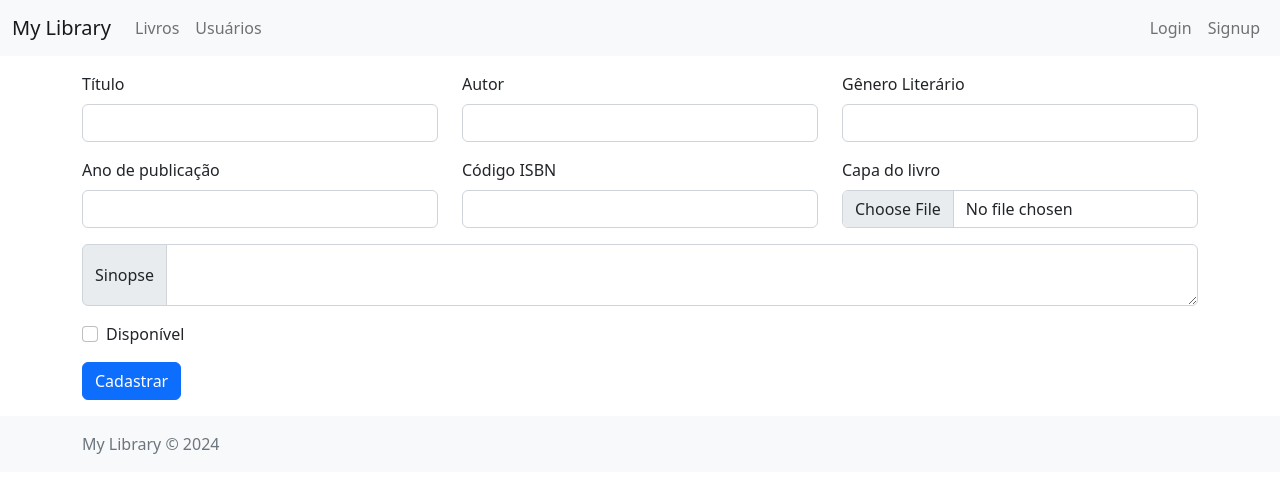
After one commit to MF-Guilherme/library-management, a Django app: page /library/book_register/ in a window 1280 px wide. The commit adds this page. Shown: the top 493 px of the page. Run offline with Django 5.2, Linux system fonts and the light colour scheme.

Commit message:
feat(book_register):Book register implemented (no validations)

```diff
--- /dev/null
+++ b/library/templates/book_register.html
@@ -0,0 +1,45 @@
+{% extends "base_generic.html" %}
+
+<!-- title, author, year, genre, isbn, cover_image -->
+{% block content %}
+<form method="POST" enctype="multipart/form-data"> {% csrf_token %}
+    <div class="row">
+        <div class="col mb-3">
+            <label for="book_title" class="form-label">Título</label>
+            <input type="text" class="form-control" id="book_title" name="title">
+        </div>
+        <div class="col mb-3">
+            <label for="book_author" class="form-label">Autor</label>
+            <input type="text" class="form-control" id="book_author" name="author">
+        </div>
+        <div class="col mb-3">
+            <label for="book_genre" class="form-label">Gênero Literário</label>
+            <input type="text" class="form-control" id="book_genre" name="genre">
+        </div>
+    </div>
+    <div class="row">
+        <div class="col mb-3">
+            <label for="book_year" class="form-label">Ano de publicação</label>
+            <input type="text" class="form-control" id="book_year" name="year">
+        </div>
+        <div class="col mb-3">
+            <label for="book_isbn" class="form-label">Código ISBN</label>
+            <input type="text" class="form-control" id="book_isbn" name="isbn">
+        </div>
+        <div class="col mb-3">
+            <label for="book_cover" class="form-label">Capa do livro</label>
+            <input class="form-control" type="file" id="book_cover" name="book_cover">
+        </div>
+    </div>
+    <div class="input-group mb-3">
+        <span class="input-group-text">Sinopse</span>
+        <textarea class="form-control" aria-label="With textarea" name="synopsis"></textarea>
+    </div>
+    <div class="mb-3 form-check">
+        <input type="checkbox" class="form-check-input" id="book_avaible" name="book_avaible">
+        <label class="form-check-label" for="book_avaible">Disponível</label>
+    </div>
+    <button type="submit" class="btn btn-primary">Cadastrar</button>
+</form>
+
+{% endblock content %}
--- a/library/templates/books.html
+++ b/library/templates/books.html
@@ -1,7 +1,9 @@
 {% extends "base_generic.html" %}
 
 {% block content %}
-    <table class="table table-hover">
+
+    <a class="btn btn-primary" href="{% url "library:book_register" %}">Cadastrar novo livro</a>
+    <table class="table table-hover mt-3">
         <thead class="table-light text-center">
             <th>Título</th>
             <th>Autor</th>
--- a/library/urls.py
+++ b/library/urls.py
@@ -5,5 +5,6 @@ app_name = 'library'
 
 urlpatterns = [
     path('', views.home, name='home'),
-    path('library/books/', views.get_books_info, name='books')
+    path('library/books/', views.get_books_info, name='books'),
+    path('library/book_register/', views.book_register, name='book_register'),
 ]
--- a/library/views.py
+++ b/library/views.py
@@ -1,5 +1,8 @@
-from django.shortcuts import render
+from django.shortcuts import render, redirect
 from .models import Book
+from django.http import HttpResponse
+from django.contrib import messages
+from django.contrib.messages import constants
 
 
 def home(request):
@@ -11,3 +14,30 @@ def get_books_info(request):
     if request.method == 'GET':
         books = Book.objects.all()
         return render(request, 'books.html', {'books': books})
+
+def book_register(request):
+    if request.method == 'GET':
+        return render(request, 'book_register.html')
+    elif request.method == 'POST':
+        title = request.POST.get('title')
+        author = request.POST.get('author')
+        year = request.POST.get('year')
+        genre = request.POST.get('genre')
+        isbn = request.POST.get('isbn')
+        avaible = request.POST.get('book_avaible') == "on"
+        cover_image = request.FILES.get('book_cover')
+        synopsis = request.POST.get('synopsis')
+
+        book = Book()
+        book.title = title
+        book.author = author
+        book.year = year
+        book.genre = genre
+        book.isbn = isbn
+        book.avaible = avaible
+        book.cover_image = cover_image
+        book.synopsis = synopsis
+
+        book.save()
+        messages.add_message(request, constants.SUCCESS, "Livro cadastrado com sucesso!")
+        return redirect('/')
```
